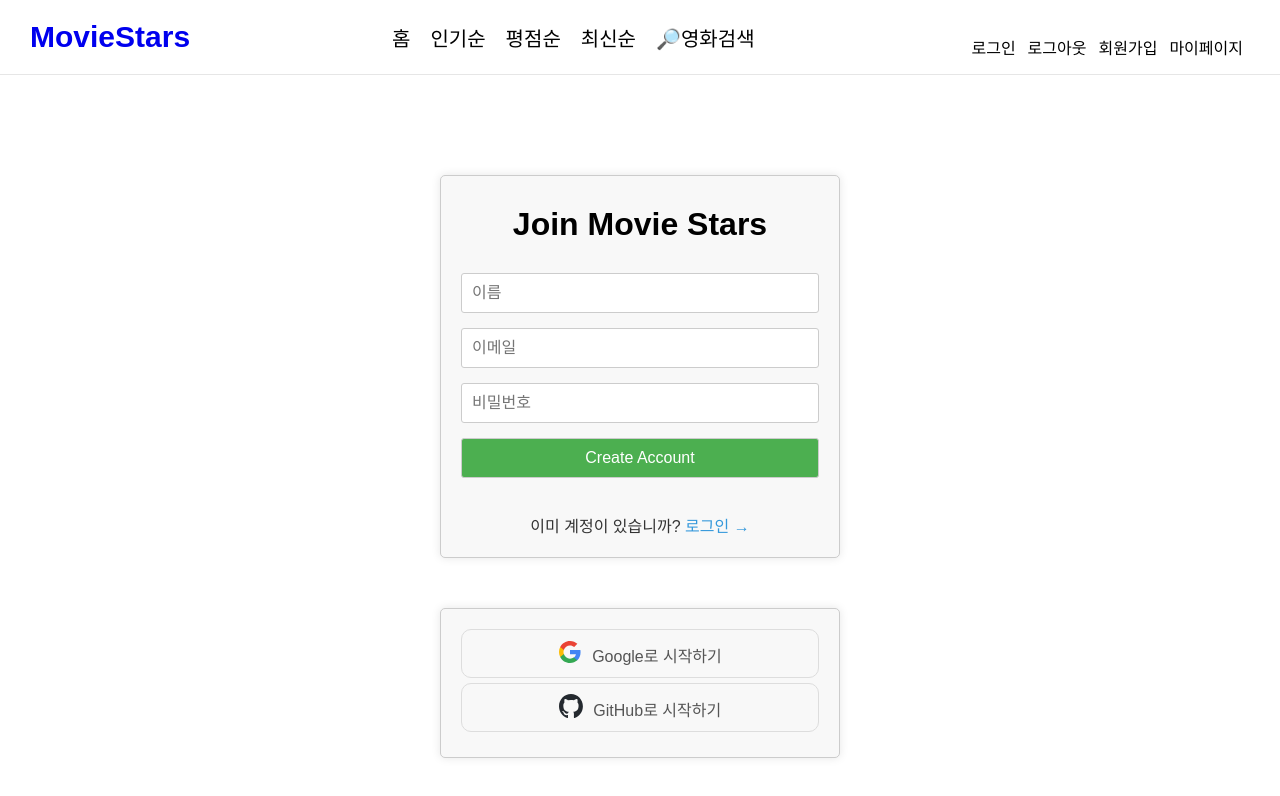
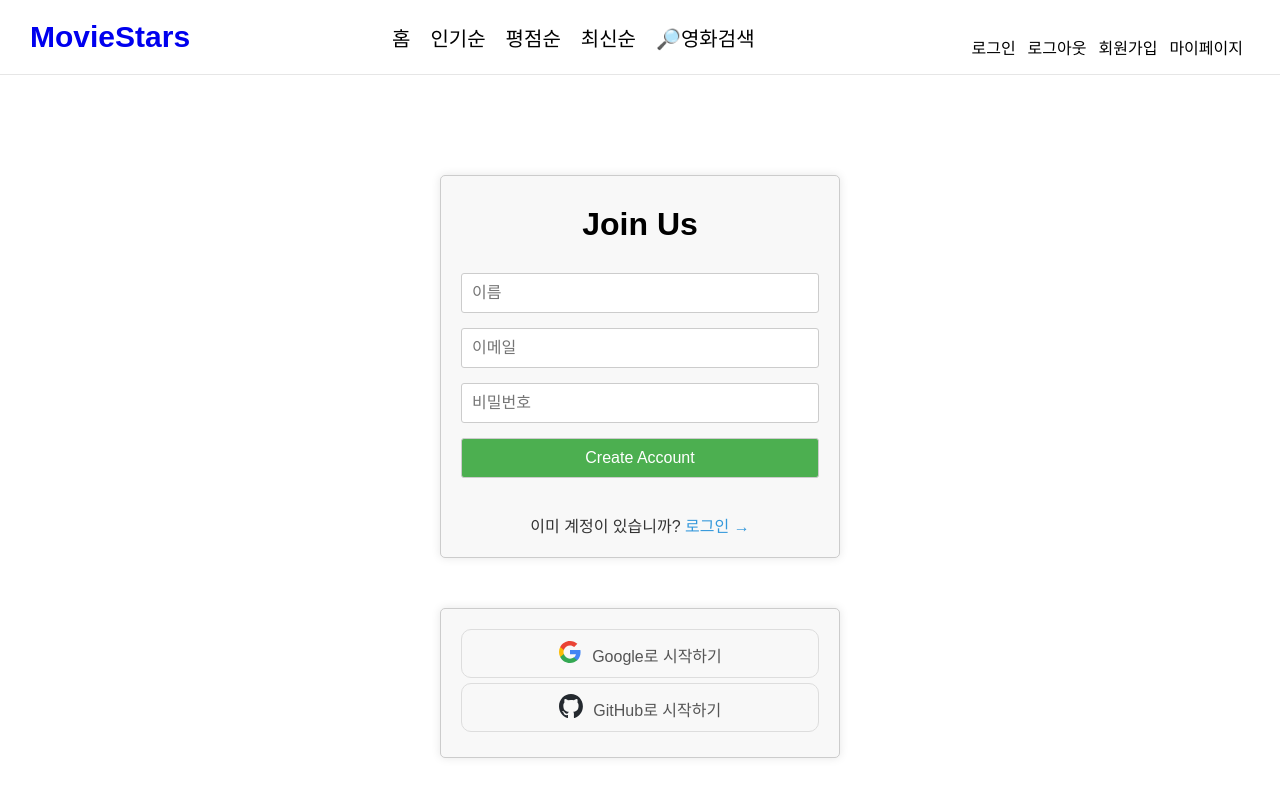
Before and after one commit to KaengEE/Movie-Stars, a React (Vite) app: page /join in a window 1280 px wide. Shown: the top 796 px of the page. Built offline with nearby package versions, Linux system fonts and the light colour scheme; no server answers; a web font is replaced by a local one.

Commit message:
제목 수정

```diff
--- a/src/pages/Join.jsx
+++ b/src/pages/Join.jsx
@@ -67,7 +67,7 @@ export default function Join() {
   return (
     <>
       <div className="join-container">
-        <h1>Join Movie Stars</h1>
+        <h1>Join Us</h1>
         <form className="join-form" onSubmit={onSubmit}>
           <input
             onChange={onChange}
```
